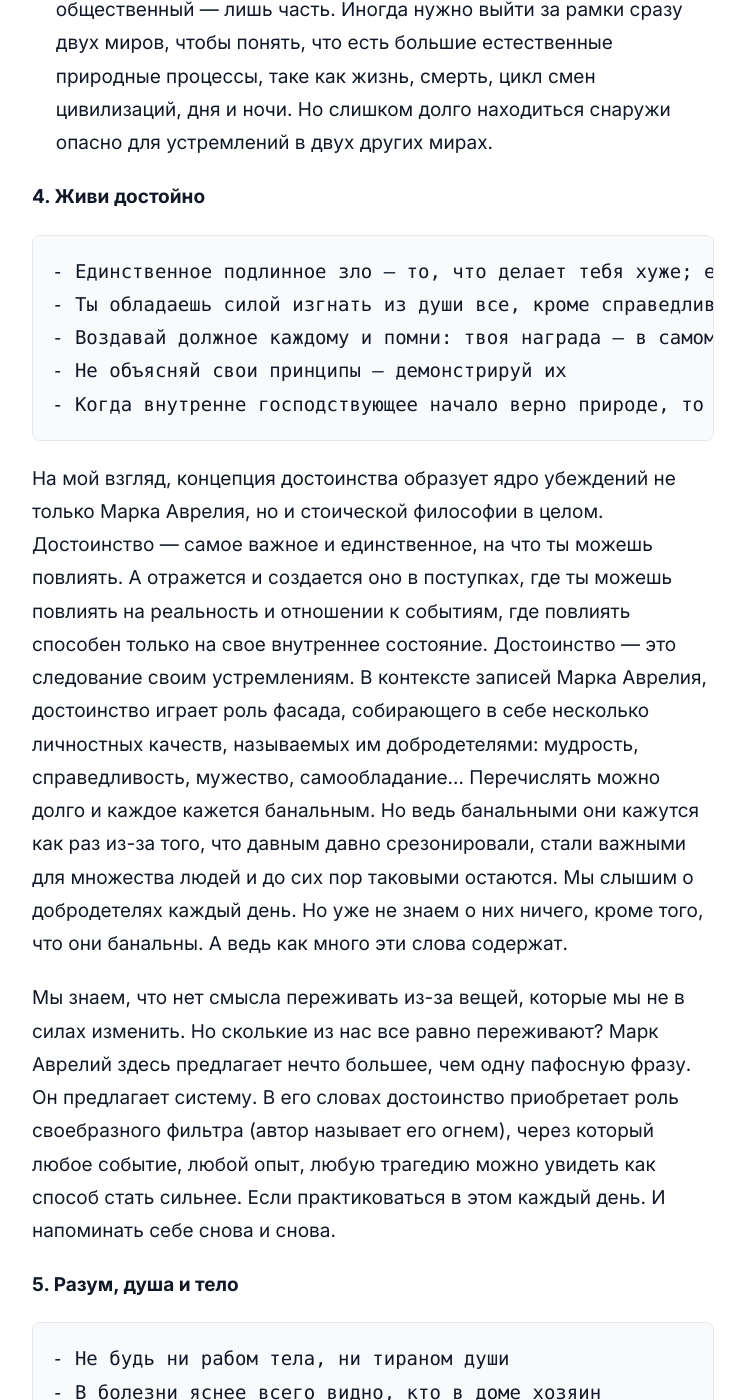
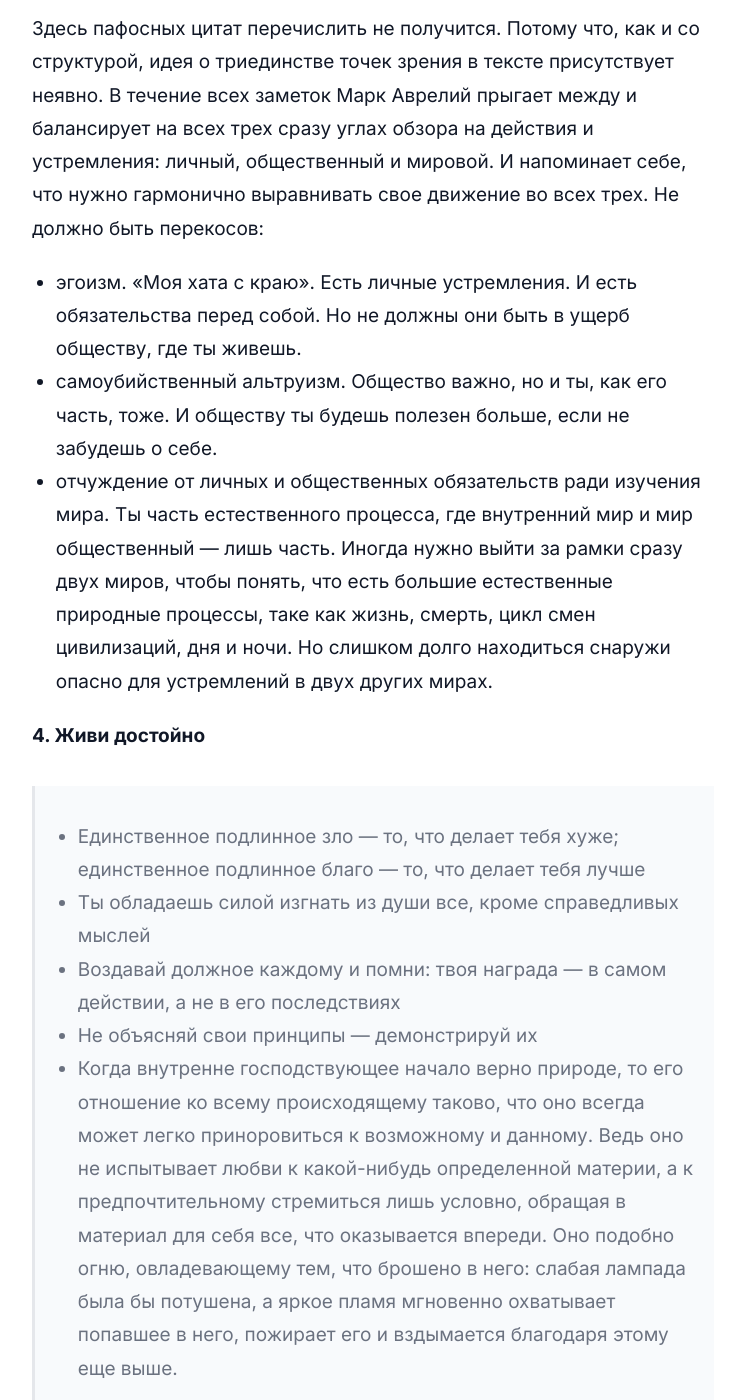
Before and after one commit to Abirmann/blog, a Jekyll site: the page built from _essays/aurelius-meditations.md, in a window 1280 px wide and 1400 px high, scrolled down 7697 px. Shown: the whole window, without its empty margins (267-1012 px from the left). Built offline with Jekyll 4.4.1, drawn with Linux system fonts in a browser that asks for light colours; some of the changed text lies outside the part shown.

Commit message:
elements of style [2]

````diff
--- a/_essays/aurelius-meditations.md
+++ b/_essays/aurelius-meditations.md
@@ -21,6 +21,7 @@ title: Марк Аврелий — К себе
 Само содержание же мне показалось близким к современной self-help литературе или популярной психологии. Это в целом, кажется, общая черта стоической философии - отвечать на массовые вопросы. Может быть поэтому они и выстрелили. Но почему именно дневник Марка Аврелия? Возможно потому, что это мысли римского императора — самого могущественного человека всего цивилизованного мира того времени. И не какого-то, а одного из самых выдающихся - названного "Великой душой на троне" и одним из пяти "Хороших императоров". Марк Аврелий был прекрасно образован, чрезвычайно дисциплинирован, благожелателен и аскетичен, а Империя в период его правления процветала так, как никогда. Судьба дала нам возможность послушать убеждения императора, доказанные действиями под экстремальными соблазнами всей роскоши, ему доступной.
 
 Думаю здесь и кроется последний элемент ответа на вопрос "почему именно Марк Аврелий?". Потому что в его тексте соединились несколько редких качеств: небольшой объем, глубина содержания, понятность и простота изложения и сама личность автора. Пусть и многие вещи он не раскрывает или оставляет в беспорядке. Согласитесь, что намного интереснее слушать о бренности славы и суетности честолюбия от римского императора, чем от современного психолога. И особенно интересно наблюдать в тексте отголоски его внутренних конфликтов. Ведь Марк Аврелий много пишет о доброжелательности чуть ли не как о главной обязанности человека и при этом вынужден постоянно воевать с соседними культурами, выполняя тем самым другой свой долг. Даже сквозь перевод можно уловить эту неустанную борьбу с соблазнами и противоречиями. Особенно, когда мы знаем, что Марк Аврелий императором быть не хотел, но считал свой удел общественной обязанностью.
+
 ## Структура
 
 Хочется сказать, что структуры в "Медитациях" нет вообще. Есть некие 12 книг с непоследовательными заметками. Причину мы уже затронули - это дневник. А книги в нем, на самом деле, — сессии. Скорее всего автор писал, когда выпадала свободная минута в военных походах. И однажды что-то написав, он к написанному уже не возвращался. Писал же он для себя и ничего издавать не собирался. Отсюда и название "К себе".
@@ -32,13 +33,13 @@ title: Марк Аврелий — К себе
 
 **1. Помни, что ты умрешь**
 
-```
-- Помни: очень скоро и ты, и тот, кого ты помнишь, умрете, и вскоре даже ваши имена будут забыты.
-- Ты можешь покинуть жизнь прямо сейчас. Пусть это определяет то, что ты делаешь, говоришь и думаешь.
-- Вспомни, как быстро все исчезает — и сами тела во вселенной, и память о них во времени.
-- Совершенство характера выражается в том, чтобы каждый день провдить как последний в жизни, быть чуждым суетности, бездеятельности, лицемерию.
-- Не живи так, точно тебе предстоит еще десять тысяч лет жизни. Уже близок час. Пока живешь, пока есть возможность, старайся стать достойным.
-- Как маслина, которая созревает и падает. Восхваляя свою мать, благодаря дерево, на котором выросла.
+
+> - Помни: очень скоро и ты, и тот, кого ты помнишь, умрете, и вскоре даже ваши имена будут забыты.
+> - Ты можешь покинуть жизнь прямо сейчас. Пусть это определяет то, что ты делаешь, говоришь и думаешь.
+> - Вспомни, как быстро все исчезает — и сами тела во вселенной, и память о них во времени.
+> - Совершенство характера выражается в том, чтобы каждый день провдить как последний в жизни, быть чуждым суетности, бездеятельности, лицемерию.
+> - Не живи так, точно тебе предстоит еще десять тысяч лет жизни. Уже близок час. Пока живешь, пока есть возможность, старайся стать достойным.
+> - Как маслина, которая созревает и падает. Восхваляя свою мать, благодаря дерево, на котором выросла.
 ```
 
 Красной нитью в разных формах тянутся сквозь записи Марка Аврелия слова о смерти. Она придает жизни смысл. И она же заставляет за жизнь с остервенением цепляться. Смерть уравнивает всех живущих и каждому из них самим своим существованием задает вопрос: "что тебе важно?". Реагировать на нее можно очень по-разному. Поэтому Марк Аврелий фокусируется на нескольких, полезных для жизни идеях. Он напоминает себе о соблазняющих, но под взгядом смерти полностью теряющих важность иллюзиях.
@@ -52,10 +53,8 @@ title: Марк Аврелий — К себе
 
 **2. Слава — пустое**
 
-```
-- Где теперь Адриан? Где Антонин? Где все те цари, которых превозносили?
-- Ты жаждешь похвал со стороны человека, трижды проклинающего себя в течение одного часа? Ты желаешь нравиться человеку, который не нравится самому себе? Разве нравится себе тот, кто раскаивается почти во всех своих поступках?
-```
+> - Где теперь Адриан? Где Антонин? Где все те цари, которых превозносили?
+> - Ты жаждешь похвал со стороны человека, трижды проклинающего себя в течение одного часа? Ты желаешь нравиться человеку, который не нравится самому себе? Разве нравится себе тот, кто раскаивается почти во всех своих поступках?
 
 Эта тема, тесно связанная со смертью. Но важна она не только смыслом слов, а тем, что пишет их *римский Император*. Марк Аврелий жил в центре политической мясорубки, созданной честолюбцами и беспринципными гадами, ни к чему кроме власти не стремящимся. Думаю, что за свою жизнь он насмотрелся на такие поступки, какие большинству из нас и не представить. Сам же он был буквально самым почитаемым человеком в империи. И все же славу от считает делом абсолютно пустым, и напоминает себе об этом следующими доводами:
 
@@ -76,13 +75,11 @@ title: Марк Аврелий — К себе
 
 **4. Живи достойно**
 
-```
-- Единственное подлинное зло — то, что делает тебя хуже; единственное подлинное благо — то, что делает тебя лучше
-- Ты обладаешь силой изгнать из души все, кроме справедливых мыслей
-- Воздавай должное каждому и помни: твоя награда — в самом действии, а не в его последствиях
-- Не объясняй свои принципы — демонстрируй их
-- Когда внутренне господствующее начало верно природе, то его отношение ко всему происходящему таково, что оно всегда может легко приноровиться к возможному и данному. Ведь оно не испытывает любви к какой-нибудь определенной материи, а к предпочтительному стремиться лишь условно, обращая в материал для себя все, что оказывается впереди. Оно подобно огню, овладевающему тем, что брошено в него: слабая лампада была бы потушена, а яркое пламя мгновенно охватывает попавшее в него, пожирает его и вздымается благодаря этому еще выше.
-```
+> - Единственное подлинное зло — то, что делает тебя хуже; единственное подлинное благо — то, что делает тебя лучше
+> - Ты обладаешь силой изгнать из души все, кроме справедливых мыслей
+> - Воздавай должное каждому и помни: твоя награда — в самом действии, а не в его последствиях
+> - Не объясняй свои принципы — демонстрируй их
+> - Когда внутренне господствующее начало верно природе, то его отношение ко всему происходящему таково, что оно всегда может легко приноровиться к возможному и данному. Ведь оно не испытывает любви к какой-нибудь определенной материи, а к предпочтительному стремиться лишь условно, обращая в материал для себя все, что оказывается впереди. Оно подобно огню, овладевающему тем, что брошено в него: слабая лампада была бы потушена, а яркое пламя мгновенно охватывает попавшее в него, пожирает его и вздымается благодаря этому еще выше.
 
 На мой взгляд, концепция достоинства образует ядро убеждений не только Марка Аврелия, но и стоической философии в целом. Достоинство — самое важное и единственное, на что ты можешь повлиять. А отражется и создается оно в поступках, где ты можешь повлиять на реальность и отношении к событиям, где повлиять способен только на свое внутреннее состояние. Достоинство — это следование своим устремлениям. В контексте записей Марка Аврелия, достоинство играет роль фасада, собирающего в себе несколько личностных качеств, называемых им добродетелями: мудрость, справедливость, мужество, самообладание... Перечислять можно долго и каждое кажется банальным. Но ведь банальными они кажутся как раз из-за того, что давным давно срезонировали, стали важными для множества людей и до сих пор таковыми остаются. Мы слышим о добродетелях каждый день. Но уже не знаем о них ничего, кроме того, что они банальны. А ведь как много эти слова содержат.
 
@@ -90,10 +87,8 @@ title: Марк Аврелий — К себе
 
 **5. Разум, душа и тело**
 
-```
-- Не будь ни рабом тела, ни тираном души
-- В болезни яснее всего видно, кто в доме хозяин
-```
+> - Не будь ни рабом тела, ни тираном души
+> - В болезни яснее всего видно, кто в доме хозяин
 
 В записях ясно ощущается жесткое разделение трех сущностей, имеющих "в доме" голос:
 
@@ -105,10 +100,8 @@ title: Марк Аврелий — К себе
 
 **6. К себе**
 
-```
-- Утром говори себе:...
-- Не жди учителей — учи себя сам
-```
+> - Утром говори себе:...
+> - Не жди учителей — учи себя сам
 
 Вот мы и пришли к главной ценности текста — самому тексту. Не смотря на всю мудрость слов и полезность практик больше всего меня зацепил сам процесс работы автора с самим (и над) собой. Редко когда можно понаблюдать и, отчасти, стать участником общения мудрого человека с собой без публичных масок и фокуса на завершенности. Этот текст светит искренностью и волей. Я сам пишу дневники, но практически никогда я не вел с собой подобных *разговоров*. Я не давал себе наставлений и почти никогда ни о чем себе не напоминал. А ведь это мощнейший инструмент автоматического выравнивания себя на собой же заданный курс, от которого мы так часто, того не замечая, отходим. Пример практики обращения и медитации — вот на что, мне кажется, нужно смотреть в тексте в первую очередь.
 ###### Итоги. Или общие слова о философии и работе с текстами
````
